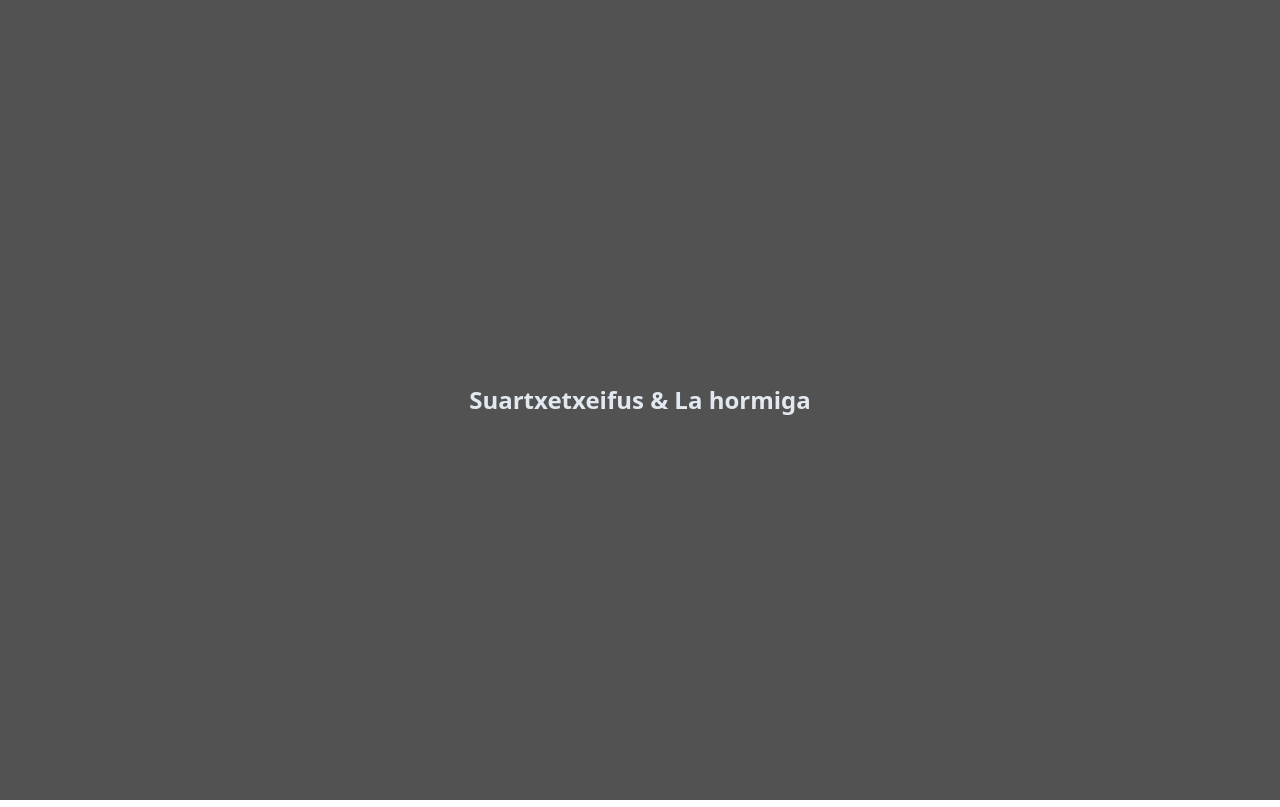
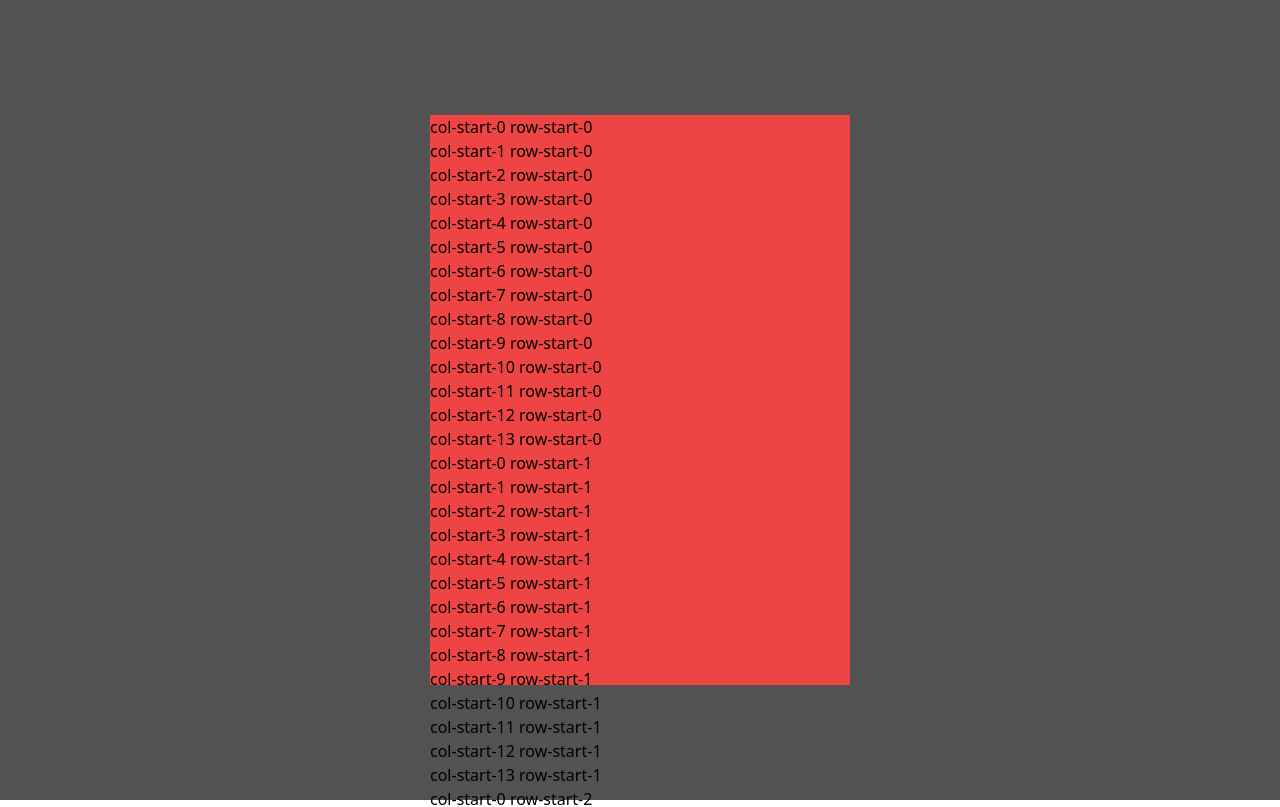
Before and after one commit to juan1639/Tetris-vite-react, a React (Vite) app: page / in a window 1280 px wide. Shown: the top 807 px of the page. Built offline with nearby package versions, Linux system fonts and the light colour scheme.

Commit message:
Segundo commit

```diff
--- a/src/App.jsx
+++ b/src/App.jsx
@@ -1,16 +1,36 @@
 import { useState } from 'react'
 import reactLogo from './assets/react.svg'
 import viteLogo from '/vite.svg'
-import './App.css'
+import { GRID } from './settings'
 
-function App() {
+function App()
+{
   const [count, setCount] = useState(0)
 
   return (
     <>
-      <div className='flex w-screen min-h-screen justify-center items-center bg-neutral-600'>
-        <h1 className='text-slate-200 text-2xl font-bold'>Suartxetxeifus & La hormiga</h1>
-      </div>
+      <main className='flex w-screen min-h-screen justify-center items-center bg-neutral-600'>
+        <div className='grid grid-cols-14 grid-rows-19 w-[420px] h-[570px] bg-red-500'>
+          {
+            GRID.map((fila, index) =>
+            {
+              const coorY = `row-start-${index}`
+
+              return (
+                fila.map((columna, index) =>
+                {
+                  const coorX = `col-start-${index}`
+                  const coorXY = coorX + ' ' + coorY
+
+                  return (
+                    <span className={coorXY}>{coorXY}</span>
+                  )
+                })
+              )
+            })
+          }
+        </div>
+      </main>
     </>
   )
 }
--- /dev/null
+++ b/src/settings.js
@@ -0,0 +1,19 @@
+const FILAS = 19;
+const COLUMNAS = 14;
+
+const GRID = new Array(FILAS);
+
+for (let i = 0; i < FILAS; i ++)
+{
+    GRID[i] = new Array(COLUMNAS);
+
+    for (let ii = 0; ii < COLUMNAS; ii ++)
+    {
+        GRID[i][ii] = 0;
+    }
+}
+console.log(GRID);
+
+export {
+    GRID
+};
```
